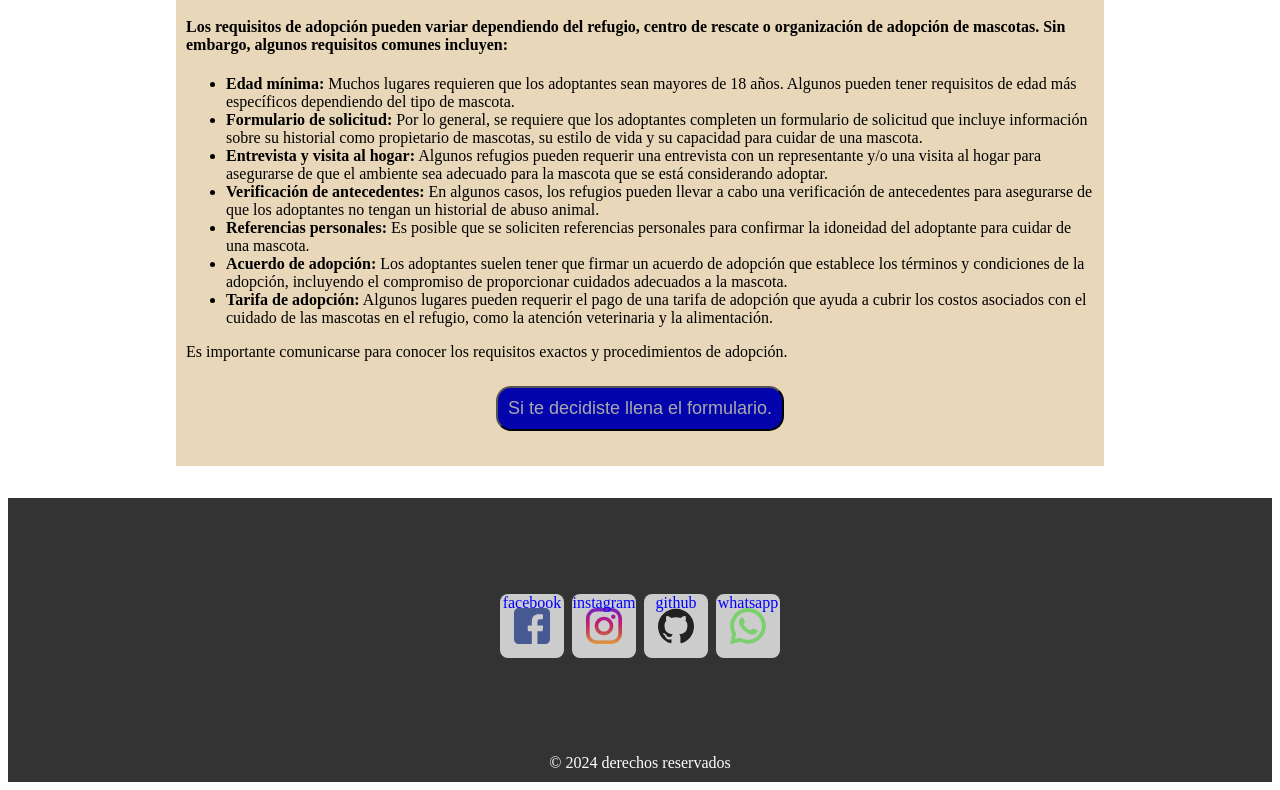
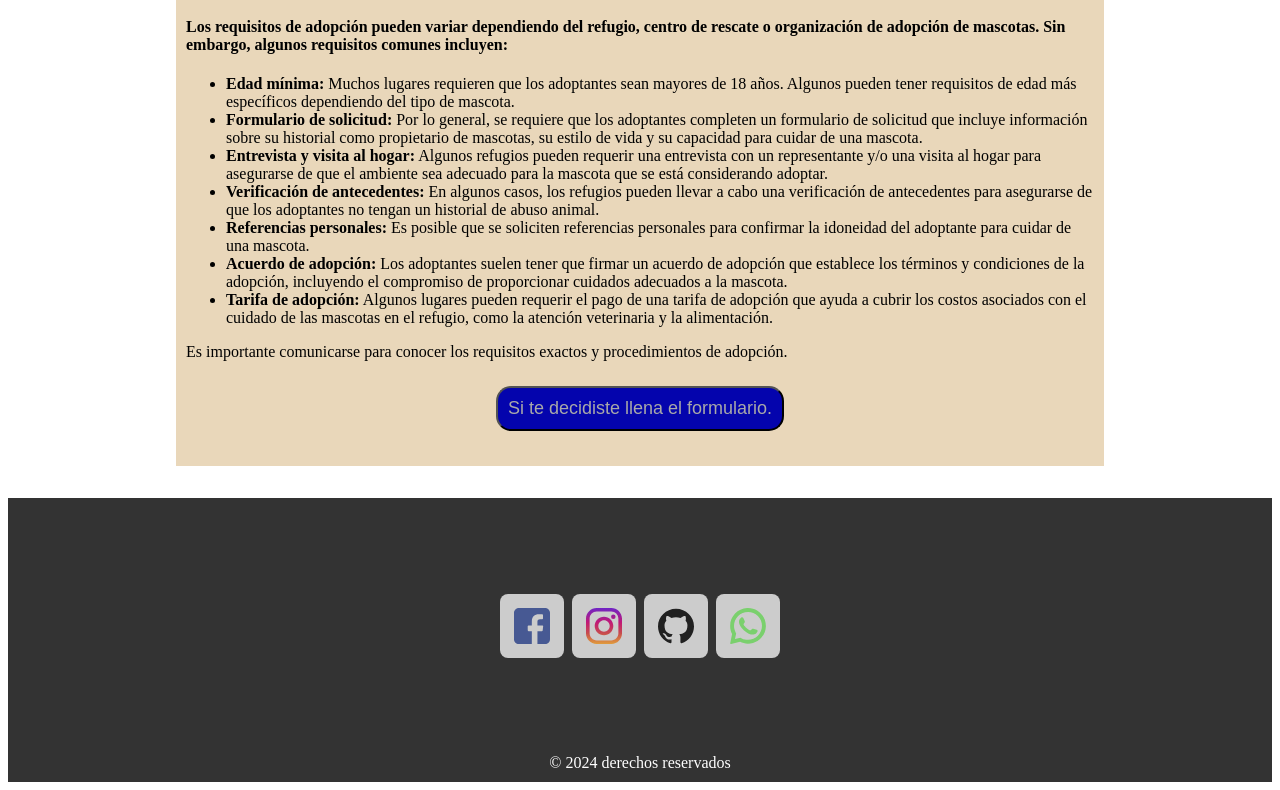
Before and after one commit to mwcastellan/tpo-nodejs-fron, a plain HTML site: page adoptame.html in a window 1280 px wide. Shown: the part 961-1751 px from the top of the page. Drawn offline with Linux system fonts and the light colour scheme.

Commit message:
productos.html corregi footer

```diff
--- a/adoptame.html
+++ b/adoptame.html
@@ -82,22 +82,22 @@
         <a class="facebook"
             href="https://facebook.com"
             title="Seguinos en Facebook"
-            target="_blank">facebook
+            target="_blank">
         </a>
         <a class="instagram"
             href="https://instagram.com"
             title="Seguinos en Instagram"
-            target="_blank">instagram
+            target="_blank">
         </a>
         <a class="github"
-            href="#"
+            href="https://github.com/mwcastellan/tpo_nodejs_fron/tree/main"
             title="Clona el repositorio en github"
-            target="_blank">github
+            target="_blank">
         </a>
         <a class="whatsapp"
             href="https://api.whatsapp.com/send?phone=110303456&text=Buenos%20dias,%20mi%20consulta%20es..."
             title="Mensajeanos por Whatsapp"
-            target="_blank">whatsapp
+            target="_blank">
         </a>
     </div>
 
```
